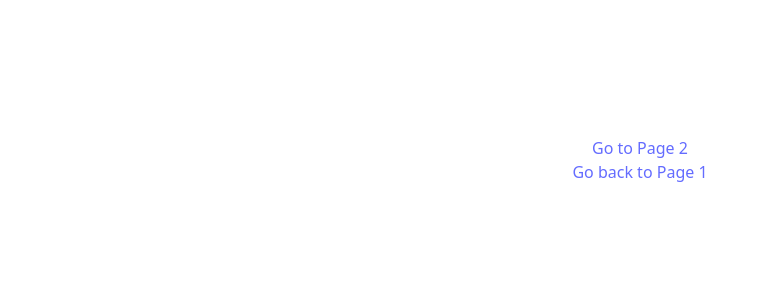
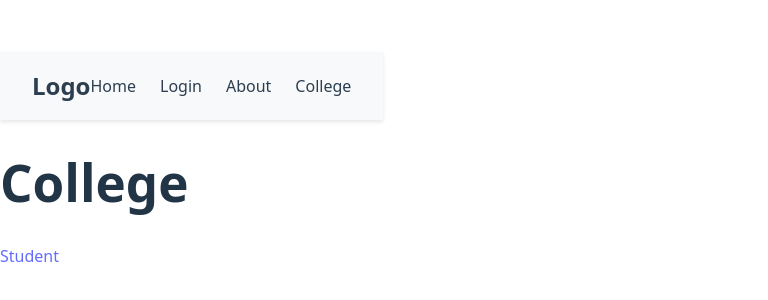
Before and after one commit to Muntahasiddique/react_blog, a React (Vite) app in the folder reactrouter7/: page /college in a window 1280 px wide. Shown: the part 240-540 px from the top of the page, without its empty margins (0-768 px from the left). Built offline with nearby package versions, Linux system fonts and the light colour scheme.

Commit message:
Added Redirection or 404 and nested router

```diff
--- /dev/null
+++ b/reactrouter7/Student.jsx
@@ -0,0 +1,11 @@
+
+
+export function Student() {
+  return (
+    <>
+      <h1>Student</h1>
+
+
+    </>
+  );
+}
--- a/reactrouter7/src/App.jsx
+++ b/reactrouter7/src/App.jsx
@@ -1,17 +1,23 @@
 import { BrowserRouter as Router, Routes, Route } from 'react-router-dom';
 import { Pageone } from './page1';
 import { Pagetwo } from './page2';
-import './App.css';
-import { Navbar } from './navbar';
+// import './App.css';
+import { Navigationbar } from './navbar';
+import { Navigate } from 'react-router';
+import { College } from './College';
+import { Student } from '../Student';
 
 function App() {
   return (
     <>
-  <Navbar />
+<Navigationbar  />
       <Routes>
-
         <Route path="/" element={<Pageone />} />
         <Route path="/page" element={<Pagetwo />} />
+          <Route path="/college" element={<College />} >
+          <Route path='student' element={<Student />} />
+          </Route>
+        <Route path="*" element={<Navigate to="/" />} />
       </Routes>
   </>
   );
--- /dev/null
+++ b/reactrouter7/src/College.jsx
@@ -0,0 +1,13 @@
+
+import { Outlet } from "react-router";
+import { Link,NavLink } from "react-router";
+export function College() {
+  return (
+    <>
+      <h1>College</h1>
+
+     <NavLink to="student" >Student</NavLink>
+<Outlet />
+    </>
+  );
+}
--- /dev/null
+++ b/reactrouter7/src/header.css
@@ -0,0 +1,32 @@
+.header {
+  display: flex;
+  justify-content: space-between;
+  align-items: center;
+  padding: 1rem 2rem;
+  background-color: #f8f9fa;
+  box-shadow: 0 2px 4px rgba(0,0,0,0.1);
+}
+
+.logo {
+  margin: 0;
+  color: #2c3e50;
+}
+
+.navList {
+  display: flex;
+  list-style: none;
+  gap: 1.5rem;
+  margin: 0;
+  padding: 0;
+}
+
+.link {
+  text-decoration: none;
+  color: #2c3e50;
+  font-weight: 500;
+  transition: color 0.2s;
+}
+
+.link:hover {
+  color: #3498db;
+}
--- a/reactrouter7/src/navbar.jsx
+++ b/reactrouter7/src/navbar.jsx
@@ -1,12 +1,32 @@
-   import { Link } from 'react-router-dom';
+import { Link } from 'react-router-dom';
+import './header.css'; // Regular CSS import (not module)
 
-export function Navbar() {
+export function Navigationbar () {
   return (
     <>
-      <Link to="/page">Go to Page 2</Link>
-      <br />
-       <Link to="/">Go back to Page 1</Link>
-
+    <header className="header">
+      <div>
+        <Link className="link" to="/">
+          <h2 className="logo">Logo</h2>
+        </Link>
+      </div>
+      <nav>
+        <ul className="navList">
+          <li>
+            <Link className="link" to="/">Home</Link>
+          </li>
+          <li>
+            <Link className="link" to="/login">Login</Link>
+          </li>
+          <li>
+            <Link className="link" to="/about">About</Link>
+          </li>
+            <li>
+            <Link className="link" to="/College">College</Link>
+          </li>
+        </ul>
+      </nav>
+    </header>
     </>
   );
 }
```
